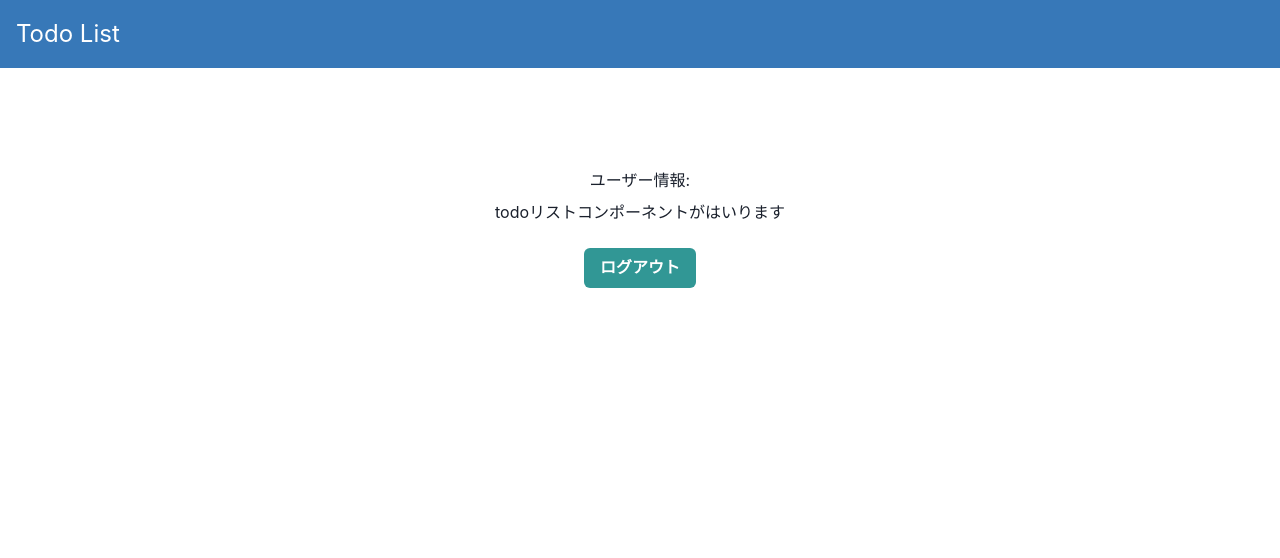
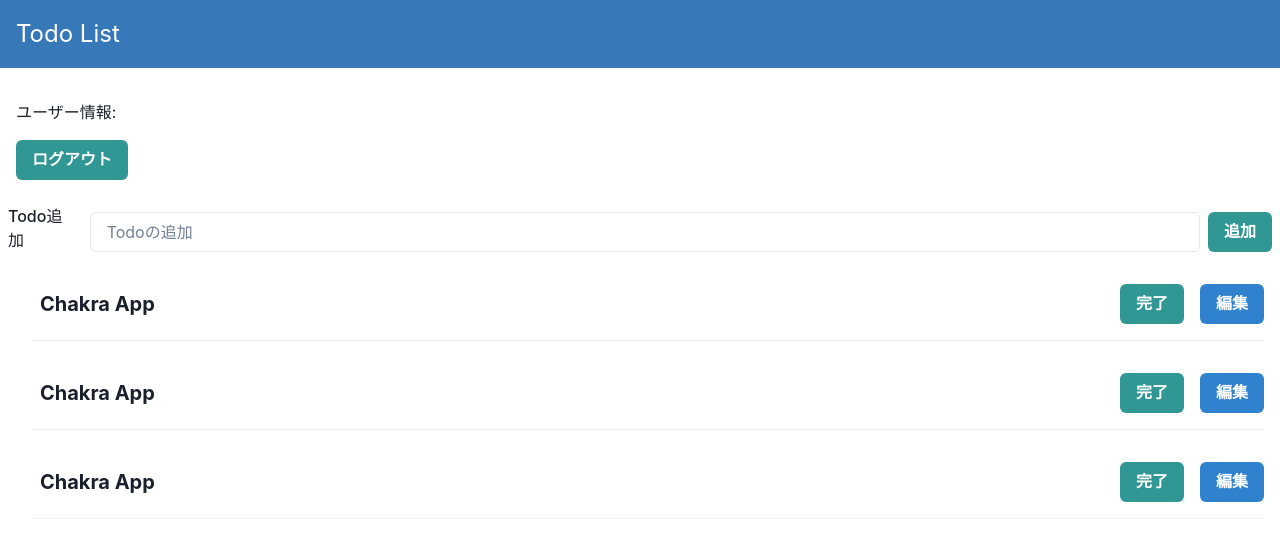
Before and after one commit to okaken2022/recoas, a Next.js app: page / in a window 1280 px wide. Shown: the top 558 px of the page. Built offline with nearby package versions, Linux system fonts and the light colour scheme; no server answers.

Commit message:
todoリスト　見た目部分

```diff
--- a/components/Header.tsx
+++ b/components/Header.tsx
@@ -1,8 +1,8 @@
-import { Button, FormLabel, Input, VStack, Box, Text, Link } from '@chakra-ui/react';
+import { Box, Text, Flex } from '@chakra-ui/react';
 
 export const Header: React.FC = () => {
   return (
-    <Box bg='#3778B8' w='100%' p={4} color='white' mb={100}>
+    <Box bg='#3778B8' w='100%' p={4} color='white' mb={4}>
       <Text fontSize='2xl'>Todo List</Text>
     </Box>
   );
--- a/pages/index.tsx
+++ b/pages/index.tsx
@@ -2,7 +2,21 @@ import Head from 'next/head';
 import Image from 'next/image';
 import { Inter } from '@next/font/google';
 import styles from '@/styles/Home.module.css';
-import { FormLabel, Input, Button, VStack } from '@chakra-ui/react';
+import {
+  FormLabel,
+  Input,
+  Button,
+  VStack,
+  UnorderedList,
+  ListItem,
+  Box,
+  Divider,
+  Text,
+  Flex,
+  Heading,
+  Spacer,
+  ButtonGroup,
+} from '@chakra-ui/react';
 import { useUser, useAuth, useLogout } from '@/hooks/firebase';
 import { getAuth } from 'firebase/auth';
 import { NextRouter, useRouter } from 'next/router';
@@ -18,13 +32,62 @@ export default function Home() {
   return (
     <>
       <Header />
-      <VStack w='30vw' mx='auto'>
+      <Box p={4}>
         <p>ユーザー情報:{user?.email}</p>
-        <p>todoリストコンポーネントがはいります</p>
         <Button mt={4} colorScheme='teal' onClick={logout}>
           ログアウト
         </Button>
-      </VStack>
+      </Box>
+      <Box p='2'>
+        <Flex minWidth='max-content' alignItems='center' gap='2'>
+          <FormLabel htmlFor='name'>Todo追加</FormLabel>
+          <Input width='100%' id='name' placeholder='Todoの追加'/>
+          <ButtonGroup gap='2'>
+            <Button colorScheme='teal'>追加</Button>
+          </ButtonGroup>
+        </Flex>
+      </Box>
+      <UnorderedList listStyleType='none'>
+        <ListItem p={4}>
+          <Flex minWidth='max-content' alignItems='center' gap='2'>
+            <Box p='2'>
+              <Heading size='md'>Chakra App</Heading>
+            </Box>
+            <Spacer />
+            <ButtonGroup gap='2'>
+              <Button colorScheme='teal'>完了</Button>
+              <Button colorScheme='blue'>編集</Button>
+            </ButtonGroup>
+          </Flex>
+          <Divider orientation='horizontal' mt='4'/>
+        </ListItem>
+        <ListItem p={4}>
+          <Flex minWidth='max-content' alignItems='center' gap='2'>
+            <Box p='2'>
+              <Heading size='md'>Chakra App</Heading>
+            </Box>
+            <Spacer />
+            <ButtonGroup gap='2'>
+              <Button colorScheme='teal'>完了</Button>
+              <Button colorScheme='blue'>編集</Button>
+            </ButtonGroup>
+          </Flex>
+          <Divider orientation='horizontal' mt='4'/>
+        </ListItem>
+        <ListItem p={4}>
+          <Flex minWidth='max-content' alignItems='center' gap='2'>
+            <Box p='2'>
+              <Heading size='md'>Chakra App</Heading>
+            </Box>
+            <Spacer />
+            <ButtonGroup gap='2'>
+              <Button colorScheme='teal'>完了</Button>
+              <Button colorScheme='blue'>編集</Button>
+            </ButtonGroup>
+          </Flex>
+          <Divider orientation='horizontal' mt='4'/>
+        </ListItem>
+      </UnorderedList>
     </>
   );
 }
--- a/pages/login.tsx
+++ b/pages/login.tsx
@@ -3,7 +3,7 @@ import { useEffect } from 'react';
 import { SubmitHandler, useForm } from 'react-hook-form';
 import { signInWithEmailAndPassword } from 'firebase/auth';
 import { Button, FormLabel, Input, VStack, Box, Text, Link } from '@chakra-ui/react';
-import NextLink from 'next/link'
+import NextLink from 'next/link';
 import { Header } from '@/components/Header';
 
 import { useAuth, useUser } from '@/hooks/firebase';
@@ -60,7 +60,9 @@ export default function Login() {
         <Button mt={4} colorScheme='teal' onClick={handleSubmit(onSubmit)}>
           ログイン
         </Button>
-        <Link as={NextLink} href='/signup'>アカウント作成はこちら</Link>
+        <Link as={NextLink} href='/signup'>
+          アカウント作成はこちら
+        </Link>
       </VStack>
     </>
   );
--- a/pages/signup.tsx
+++ b/pages/signup.tsx
@@ -5,7 +5,7 @@ import { Button, FormLabel, Input, VStack, Box, Text, Link } from '@chakra-ui/re
 import { createUserWithEmailAndPassword } from 'firebase/auth';
 import { collection, doc, setDoc } from 'firebase/firestore';
 import 'firebase/firestore';
-import NextLink from 'next/link'
+import NextLink from 'next/link';
 
 import { useAuth, useUser, db } from '@/hooks/firebase';
 
@@ -67,7 +67,9 @@ export default function Signup() {
         <Button mt={4} colorScheme='teal' onClick={handleSubmit(onSubmit)}>
           アカウント作成
         </Button>
-        <Link as={NextLink} href='/login'>ログインはこちら</Link>
+        <Link as={NextLink} href='/login'>
+          ログインはこちら
+        </Link>
       </VStack>
     </>
   );
```
Also changed, not shown: components/.TodoItem.tsx (added).
